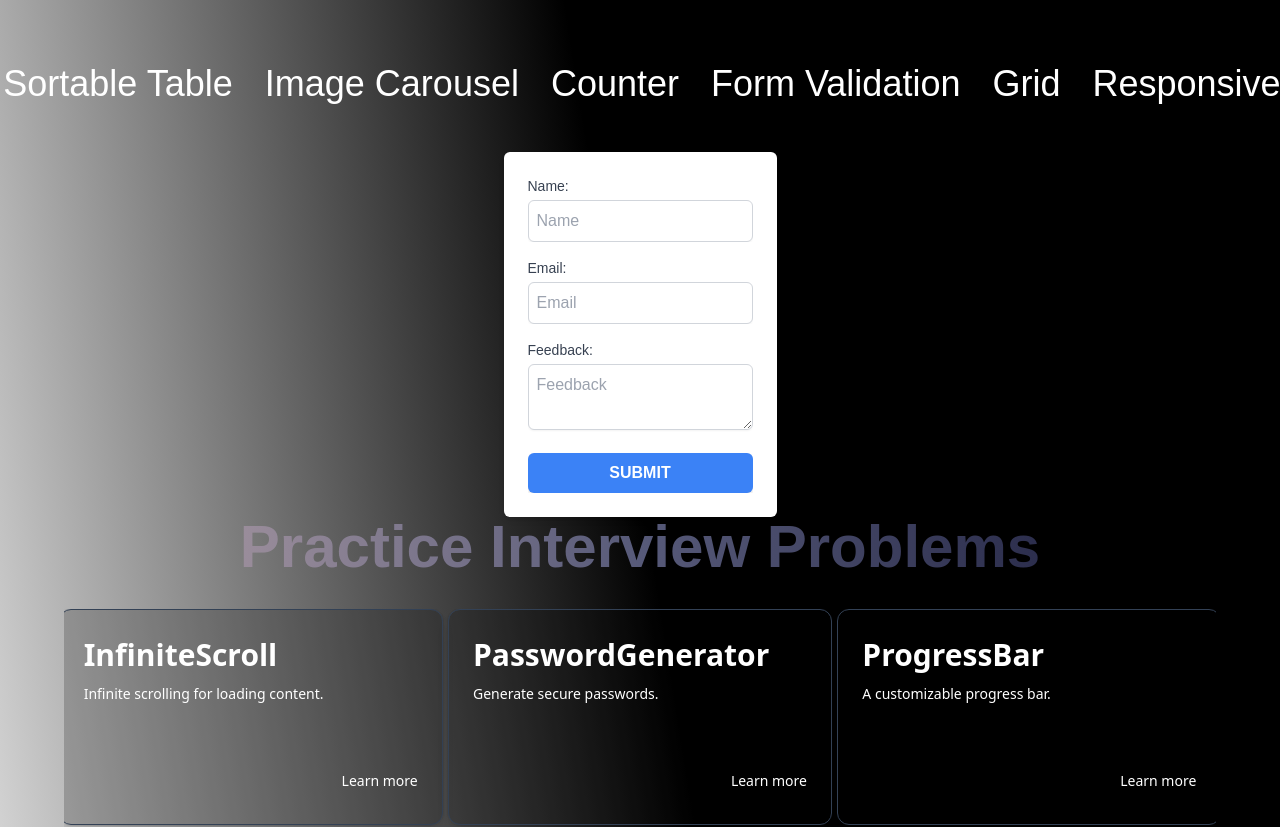
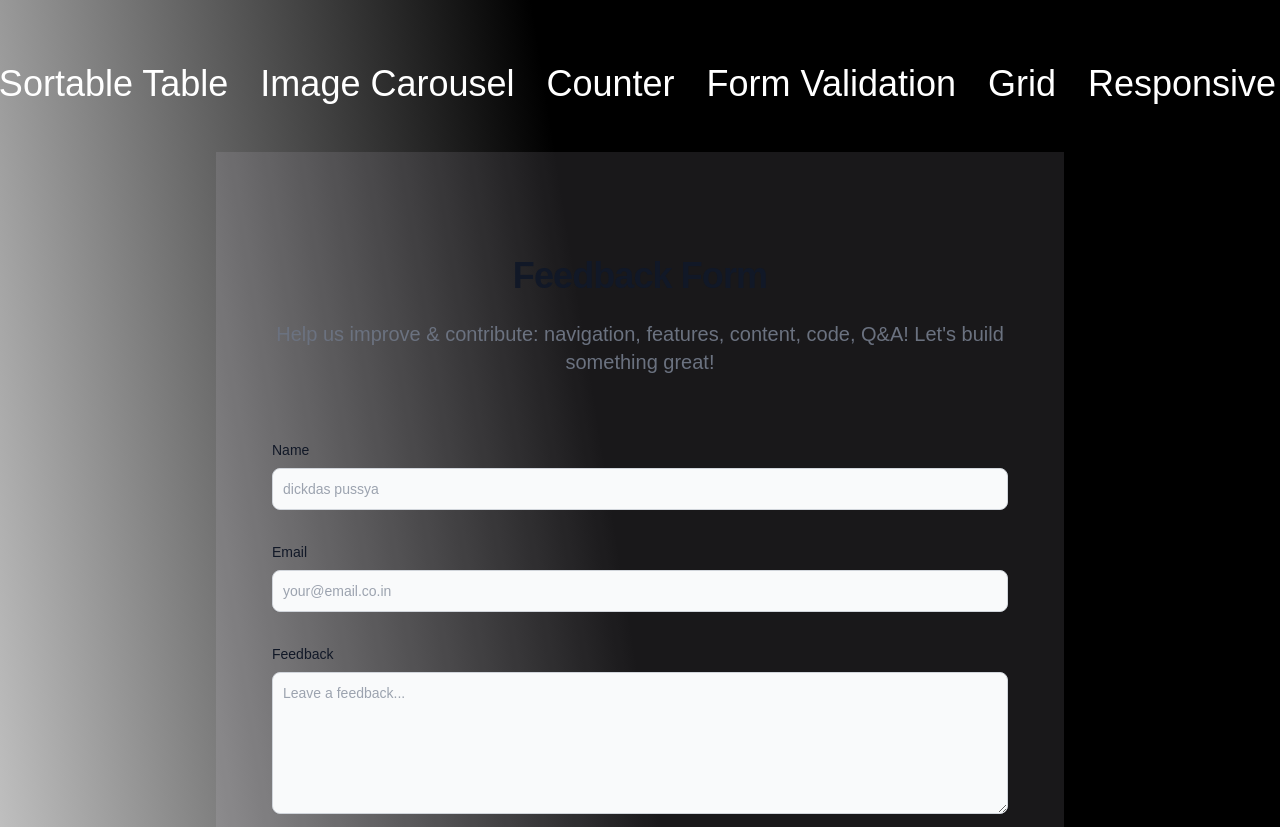
Before and after one commit to sameerkali/React_coding_round_practice, a React (Vite) app: page / in a window 1280 px wide. Shown: the top 827 px of the page. Built offline with nearby package versions, Linux system fonts and the light colour scheme.

Commit message:
feedback form done

```diff
--- a/src/Components/Feedback.jsx
+++ b/src/Components/Feedback.jsx
@@ -86,74 +86,84 @@ export default function ContactMenu() {
   };
 
   return (
-    <div className="max-w-md mx-auto p-6 bg-white shadow-md rounded-md">
+    <section className=" bg-purple-100/10 sm:p-10 ">
+      <div className="py-8 lg:py-16 px-4 mx-auto max-w-screen-md">
+        <h2 className="mb-4 text-4xl h-[3rem] tracking-tight font-extrabold text-center text-gray-900 dark:text-white">
+          Feedback Form
+        </h2>
+        <p className="mb-8 lg:mb-16 font-light text-center text-gray-500 dark:text-gray-400 sm:text-xl">
+        Help us improve & contribute: navigation, features, content, code, Q&A! Let's build something great!        </p>
         {!isSent &&
-        <form onSubmit={handleSubmit}>
-          <div className="mb-4">
+          <form onSubmit={handleSubmit} className="space-y-8">
+            <div>
               <label
                 htmlFor="name"
-              className="block text-sm font-medium text-gray-700"
+                className="block mb-2 text-sm font-medium text-gray-900 dark:text-gray-300"
               >
-              Name:
+                Name
               </label>
               <input
                 type="text"
                 id="name"
                 name="name"
-              placeholder="Name"
+                className={`shadow-sm bg-gray-50 border border-gray-300 text-gray-900 text-sm rounded-lg focus:ring-secoundry-500 focus:border-secoundry-500 block w-full p-2.5 dark:bg-gray-700 dark:border-gray-600 dark:placeholder-gray-400 dark:text-white dark:focus:ring-secoundry-500 dark:focus:border-secoundry-500 dark:shadow-sm-light ${errors.name
+                  ? "border-red-500"
+                  : ""}`}
+                placeholder="dickdas pussya"
                 value={formData.name}
                 onChange={handleChange}
-              className={`mt-1 p-2 w-full border ${errors.name
-                ? "border-red-500"
-                : "border-gray-300"} rounded-md shadow-sm`}
                 disabled={isLoading}
+                required
               />
               {errors.name &&
                 <span className="text-red-500 text-sm">
                   {errors.name}
                 </span>}
             </div>
-          <div className="mb-4">
+            <div>
               <label
                 htmlFor="email"
-              className="block text-sm font-medium text-gray-700"
+                className="block mb-2 text-sm font-medium text-gray-900 dark:text-gray-300"
               >
-              Email:
+                Email
               </label>
               <input
                 type="email"
                 id="email"
                 name="email"
-              placeholder="Email"
+                className={`shadow-sm bg-gray-50 border border-gray-300 text-gray-900 text-sm rounded-lg focus:ring-secoundry-500 focus:border-secoundry-500 block w-full p-2.5 dark:bg-gray-700 dark:border-gray-600 dark:placeholder-gray-400 dark:text-white dark:focus:ring-secoundry-500 dark:focus:border-secoundry-500 dark:shadow-sm-light ${errors.email
+                  ? "border-red-500"
+                  : ""}`}
+                placeholder="your@email.co.in"
                 value={formData.email}
                 onChange={handleChange}
-              className={`mt-1 p-2 w-full border ${errors.email
-                ? "border-red-500"
-                : "border-gray-300"} rounded-md shadow-sm`}
                 disabled={isLoading}
+                required
               />
               {errors.email &&
                 <span className="text-red-500 text-sm">
                   {errors.email}
                 </span>}
             </div>
-          <div className="mb-4">
+            <div className="sm:col-span-2">
               <label
                 htmlFor="feedback"
-              className="block text-sm font-medium text-gray-700"
+                className="block mb-2 text-sm font-medium text-gray-900 dark:text-gray-400"
               >
-              Feedback:
+                Feedback
               </label>
               <textarea
                 id="feedback"
                 name="feedback"
-              placeholder="Feedback"
+                rows="6"
+                className={`block p-2.5 w-full text-sm text-gray-900 bg-gray-50 rounded-lg shadow-sm border border-gray-300 focus:ring-secoundry-500 focus:border-secoundry-500 dark:bg-gray-700 dark:border-gray-600 dark:placeholder-gray-400 dark:text-white dark:focus:ring-secoundry-500 dark:focus:border-secoundry-500 ${errors.feedback
+                  ? "border-red-500"
+                  : ""}`}
+                placeholder="Leave a feedback..."
                 value={formData.feedback}
                 onChange={handleChange}
-              className={`mt-1 p-2 w-full border ${errors.feedback
-                ? "border-red-500"
-                : "border-gray-300"} rounded-md shadow-sm`}
                 disabled={isLoading}
+                required
               />
               {errors.feedback &&
                 <span className="text-red-500 text-sm">
@@ -162,10 +172,10 @@ export default function ContactMenu() {
             </div>
             <button
               type="submit"
-            className="w-full py-2 px-4 bg-blue-500 hover:bg-blue-700 text-white font-semibold rounded-md shadow-md"
+              className="py-3 px-5 text-sm font-medium text-center text-white rounded-lg bg-secoundry-700 sm:w-fit hover:bg-secoundry-800 focus:ring-4 focus:outline-none focus:ring-secoundry-300 dark:bg-secoundry-600 dark:hover:bg-secoundry-700 dark:focus:ring-secoundry-800 border border-[#324054]"
               disabled={isLoading}
             >
-            {isLoading ? "SENDING..." : "SUBMIT"}
+              {isLoading ? "SENDING..." : "SEND MESSAGE"}
             </button>
           </form>}
         {isSent &&
@@ -175,5 +185,6 @@ export default function ContactMenu() {
             <p>You can safely leave this page.</p>
           </div>}
       </div>
+    </section>
   );
 }
--- a/tailwind.config.js
+++ b/tailwind.config.js
@@ -1,29 +1,75 @@
 /** @type {import('tailwindcss').Config} */
 export default {
-  content: [
-    "./index.html",
-    "./src/**/*.{js,ts,jsx,tsx}",
-  ],
+  content: ["./index.html", "./src/**/*.{js,ts,jsx,tsx}"],
   theme: {
     extend: {
       colors: {
-        'lightblue': '#add8e6',
+        lightblue: "#add8e6",
+        primary: {
+          "50": "#eff6ff",
+          "100": "#dbeafe",
+          "200": "#bfdbfe",
+          "300": "#93c5fd",
+          "400": "#60a5fa",
+          "500": "#3b82f6",
+          "600": "#2563eb",
+          "700": "#1d4ed8",
+          "800": "#1e40af",
+          "900": "#1e3a8a",
+          "950": "#172554"
+        }
       },
       animation: {
-        marquee: 'marquee 450s linear infinite',
-        marquee2: 'marquee2 25s linear infinite',
+        marquee: "marquee 450s linear infinite",
+        marquee2: "marquee2 25s linear infinite"
       },
       keyframes: {
         marquee: {
-          '0%': { transform: 'translateX(0%)' },
-          '100%': { transform: 'translateX(-100%)' },
+          "0%": { transform: "translateX(0%)" },
+          "100%": { transform: "translateX(-100%)" }
         },
         marquee2: {
-          '0%': { transform: 'translateX(100%)' },
-          '100%': { transform: 'translateX(0%)' },
-        },
-      },
+          "0%": { transform: "translateX(100%)" },
+          "100%": { transform: "translateX(0%)" }
+        }
+      }
     },
+    fontFamily: {
+      body: [
+        "Inter",
+        "ui-sans-serif",
+        "system-ui",
+        "-apple-system",
+        "system-ui",
+        "Segoe UI",
+        "Roboto",
+        "Helvetica Neue",
+        "Arial",
+        "Noto Sans",
+        "sans-serif",
+        "Apple Color Emoji",
+        "Segoe UI Emoji",
+        "Segoe UI Symbol",
+        "Noto Color Emoji"
+      ],
+      sans: [
+        "Inter",
+        "ui-sans-serif",
+        "system-ui",
+        "-apple-system",
+        "system-ui",
+        "Segoe UI",
+        "Roboto",
+        "Helvetica Neue",
+        "Arial",
+        "Noto Sans",
+        "sans-serif",
+        "Apple Color Emoji",
+        "Segoe UI Emoji",
+        "Segoe UI Symbol",
+        "Noto Color Emoji"
+      ]
+    }
   },
-  plugins: [require('daisyui')],
-}
+  plugins: [require("daisyui")]
+};
```
Lines whose indentation alone changed are shown as unchanged.
